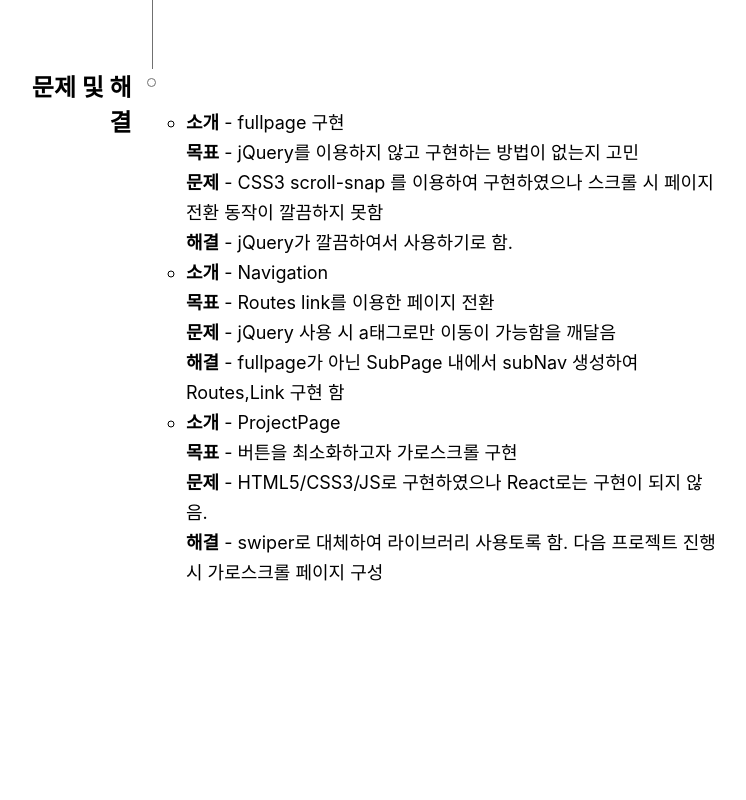
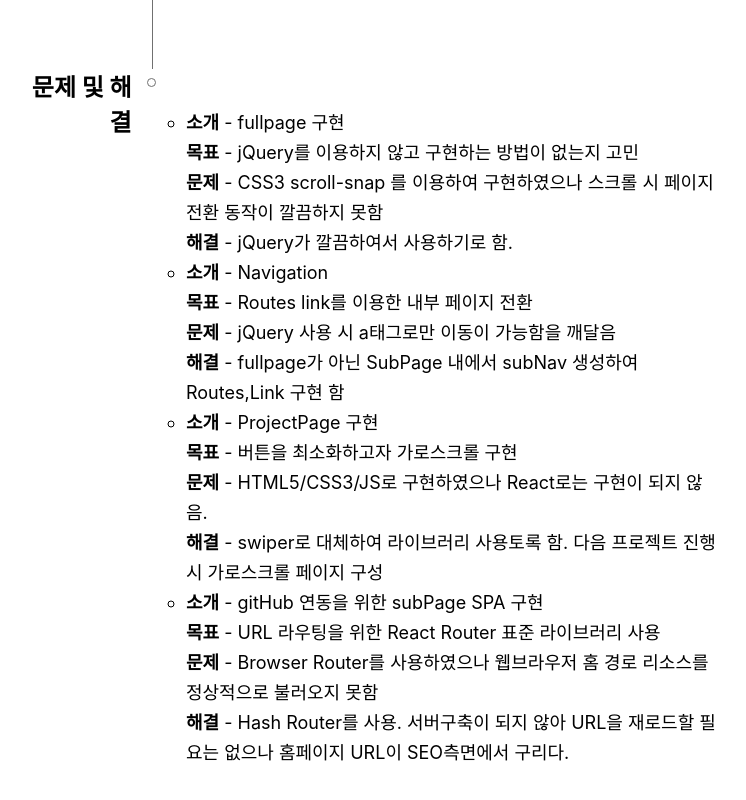
Before and after one commit to rbsss2/portfolioSubpage, a React (Create React App) app: page / in a window 1280 px wide. Shown: the part 1971-2771 px from the top of the page, without its empty margins (360-1106 px from the left). Before the commit the page ends 2599 px from the top, so only its background shows below. Built offline with nearby package versions, Linux system fonts and the light colour scheme; a web font is replaced by a local one.

Commit message:
문제해결 추가

```diff
--- a/src/components/PortfolioSubPage.js
+++ b/src/components/PortfolioSubPage.js
@@ -64,7 +64,7 @@ function PortfolioSubPage(props) {
             <li>
               <strong>소개</strong> - Navigation
               <br />
-              <strong>목표</strong> - Routes link를 이용한 페이지 전환
+              <strong>목표</strong> - Routes link를 이용한 내부 페이지 전환
               <br />
               <strong>문제</strong> - jQuery 사용 시 a태그로만 이동이 가능함을
               깨달음
@@ -73,7 +73,7 @@ function PortfolioSubPage(props) {
               생성하여 Routes,Link 구현 함
             </li>
             <li>
-              <strong>소개</strong> - ProjectPage
+              <strong>소개</strong> - ProjectPage 구현
               <br />
               <strong>목표</strong> - 버튼을 최소화하고자 가로스크롤 구현
               <br />
@@ -83,6 +83,18 @@ function PortfolioSubPage(props) {
               <strong>해결</strong> - swiper로 대체하여 라이브러리 사용토록 함.
               다음 프로젝트 진행 시 가로스크롤 페이지 구성
             </li>
+            <li>
+              <strong>소개</strong> - gitHub 연동을 위한 subPage SPA 구현
+              <br />
+              <strong>목표</strong> - URL 라우팅을 위한 React Router 표준
+              라이브러리 사용
+              <br />
+              <strong>문제</strong> - Browser Router를 사용하였으나 웹브라우저
+              홈 경로 리소스를 정상적으로 불러오지 못함
+              <br />
+              <strong>해결</strong> - Hash Router를 사용. 서버구축이 되지 않아
+              URL을 재로드할 필요는 없으나 홈페이지 URL이 SEO측면에서 구리다.
+            </li>
           </ul>
         </article>
       </div>
```
